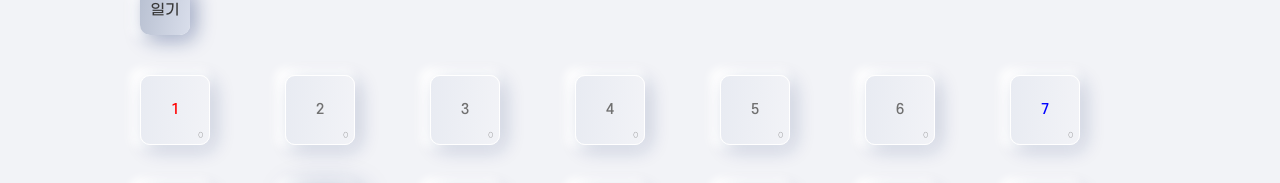
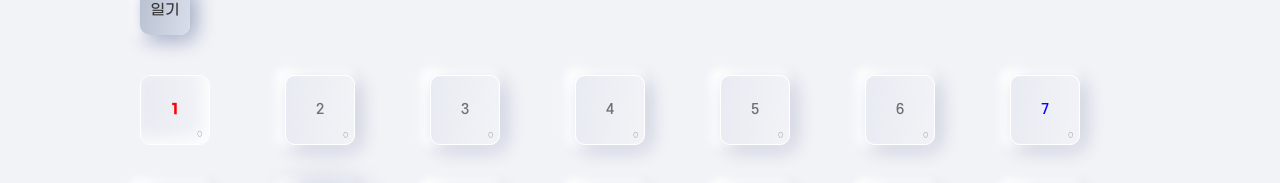
Before and after one commit to modern-agile-team/5trem-mini-front, a React (Create React App) app in the folder front/: page /mainPage in a window 1280 px wide. Both pictures are taken after a click on the button "1 0". Shown: the part 175-358 px from the top of the page. Built offline with nearby package versions, Linux system fonts and the light colour scheme.

Commit message:
feat(feature/hyeonjun/#9): 캘린더 버튼 클릭시 눌림 이벤트 기능 구현

```diff
--- a/front/src/component/mainPage/CalenderBtn.jsx
+++ b/front/src/component/mainPage/CalenderBtn.jsx
@@ -1,7 +1,14 @@
 import React from "react";
 import styled from "styled-components";
 import LightContainer from "../../publicCompent/LightContainer";
-function CalenderBtn({ date, dayOfTheWeek, calendarDate }) {
+function CalenderBtn({
+  date,
+  dayOfTheWeek,
+  calendarDate,
+  push,
+  pushBtn,
+  pullBtn,
+}) {
   const today = new Date();
   const todayYear = today.getFullYear();
   const todayMonth = today.getMonth();
@@ -13,10 +20,31 @@ function CalenderBtn({ date, dayOfTheWeek, calendarDate }) {
     todayDate === date;
 
   return (
-    <div style={{ margin: "30px 50px 0px 0px" }}>
+    <Day date={date}>
+      {push ? (
+        <div
+          style={{
+            position: "relative",
+            width: "80px",
+            height: "80px",
+          }}
+        >
+          <PushBtn today={IsItToday} onClick={pullBtn}>
+            <PushFont today={IsItToday} date={date} dayOfTheWeek={dayOfTheWeek}>
+              {date}
+            </PushFont>
+            <ToDoCount date={date}>0</ToDoCount>
+          </PushBtn>
+        </div>
+      ) : (
         <LightContainer
           tag={
-          <Btn width={80} height={80} today={IsItToday}>
+            <Btn
+              width={80}
+              height={80}
+              today={IsItToday}
+              onClick={() => pushBtn(dayOfTheWeek)}
+            >
               <Font date={date} dayOfTheWeek={dayOfTheWeek}>
                 {date}
               </Font>
@@ -24,23 +52,44 @@ function CalenderBtn({ date, dayOfTheWeek, calendarDate }) {
             </Btn>
           }
         />
-    </div>
+      )}
+    </Day>
   );
 }
+export default CalenderBtn;
 
-export default CalenderBtn;
+const Day = styled.div`
+  margin: 30px 50px 0px 0px;
+  pointer-events: ${({ date }) => (date ? "auto" : "none")};
+`;
 
 const Btn = styled.button`
   width: 70px;
   height: 70px;
+  border-radius: 10px;
+
   border: ${({ today }) => (today ? "none" : "0.2px solid #ffffff")};
-  border-radius: 10px;
   background: ${({ today }) =>
     today
       ? "linear-gradient(134deg, #E8EBF2 0%, #B8C0D1 0%, #D9DEEB 100%)"
       : "linear-gradient(95deg, #e8ebf2 0%, #e8ebf2 0%, #f2f3f7 100%)"};
   box-shadow: ${({ today }) =>
     today ? "5px 5px 30px #0F296B66" : "5px 5px 20px #0f296b33"};
+`;
+
+const PushBtn = styled.button`
+  width: 70px;
+  height: 70px;
+  border-radius: 10px;
+  position: absolute;
+
+  background: ${({ today }) =>
+    today
+      ? "linear-gradient(134deg, #E8EBF2 0%, #B8C0D1 0%, #D9DEEB 100%)"
+      : "linear-gradient(95deg, #e8ebf2 0%, #e8ebf2 0%, #f2f3f7 100%)"};
+  box-shadow: ${({ today }) =>
+    today ? "inset -5px -5px 10px #E8EBF2" : "inset -6px -6px 15px #FFFFFFCC"};
+  border: ${({ today }) => (today ? "none" : "0.2px solid #ffffff")};
 `;
 
 const Font = styled.div`
@@ -56,6 +105,21 @@ const Font = styled.div`
   font-family: SCDream5;
 `;
 
+const PushFont = styled.div`
+  color: ${({ dayOfTheWeek, today }) =>
+    dayOfTheWeek === 0 || dayOfTheWeek % 7 === 0
+      ? "red"
+      : (dayOfTheWeek + 1) % 7 === 0
+      ? "blue"
+      : today
+      ? "#393939"
+      : "#707070"};
+  display: ${({ date }) => (date === 0 ? "none" : null)};
+
+  font-size: 14px;
+  font-family: GmarketSansBold;
+`;
+
 const ToDoCount = styled.div`
   display: ${({ date }) => (date === 0 ? "none" : null)};
   position: absolute;
--- a/front/src/component/mainPage/MainPage.jsx
+++ b/front/src/component/mainPage/MainPage.jsx
@@ -1,4 +1,4 @@
-import React, { useState, useCallback, useEffect } from "react";
+import React, { useState } from "react";
 import MainTop from "./MainTop";
 import useCounter from "./useCounter";
 import TransfromBtn from "./TransfromBtn";
--- a/front/src/publicCompent/Calendar.jsx
+++ b/front/src/publicCompent/Calendar.jsx
@@ -1,9 +1,25 @@
-import React from "react";
+import React, { useState, useEffect } from "react";
 import CalenderBtn from "../component/mainPage/CalenderBtn";
 import dateCalculation from "../component/mainPage/dateCalculation";
 
 function Calendar({ year, month }) {
   const monthDate = dateCalculation(year, month - 1);
+
+  const [push, setPush] = useState(new Array(42).fill(false));
+  const pushBtn = (index) => {
+    const pushArr = new Array(42).fill(false);
+    pushArr[index] = true;
+    setPush(pushArr);
+  };
+
+  const pullBtn = () => {
+    const pushArr = new Array(42).fill(false);
+    setPush(pushArr);
+  };
+
+  useEffect(() => {
+    pullBtn();
+  }, [year, month]);
 
   return (
     <div style={{ width: "100%" }}>
@@ -22,6 +38,9 @@ function Calendar({ year, month }) {
             date={value}
             dayOfTheWeek={index}
             calendarDate={[year, month]}
+            pushBtn={pushBtn}
+            pullBtn={pullBtn}
+            push={push[index]}
           />
         ))}
       </div>
--- a/front/src/publicCompent/DiaryBtn.jsx
+++ /dev/null
@@ -1,5 +0,0 @@
-import React from "react";
-
-export default function DiaryBtn() {
-  return <div>DiaryBtn</div>;
-}
```
Lines whose indentation alone changed are shown as unchanged.
